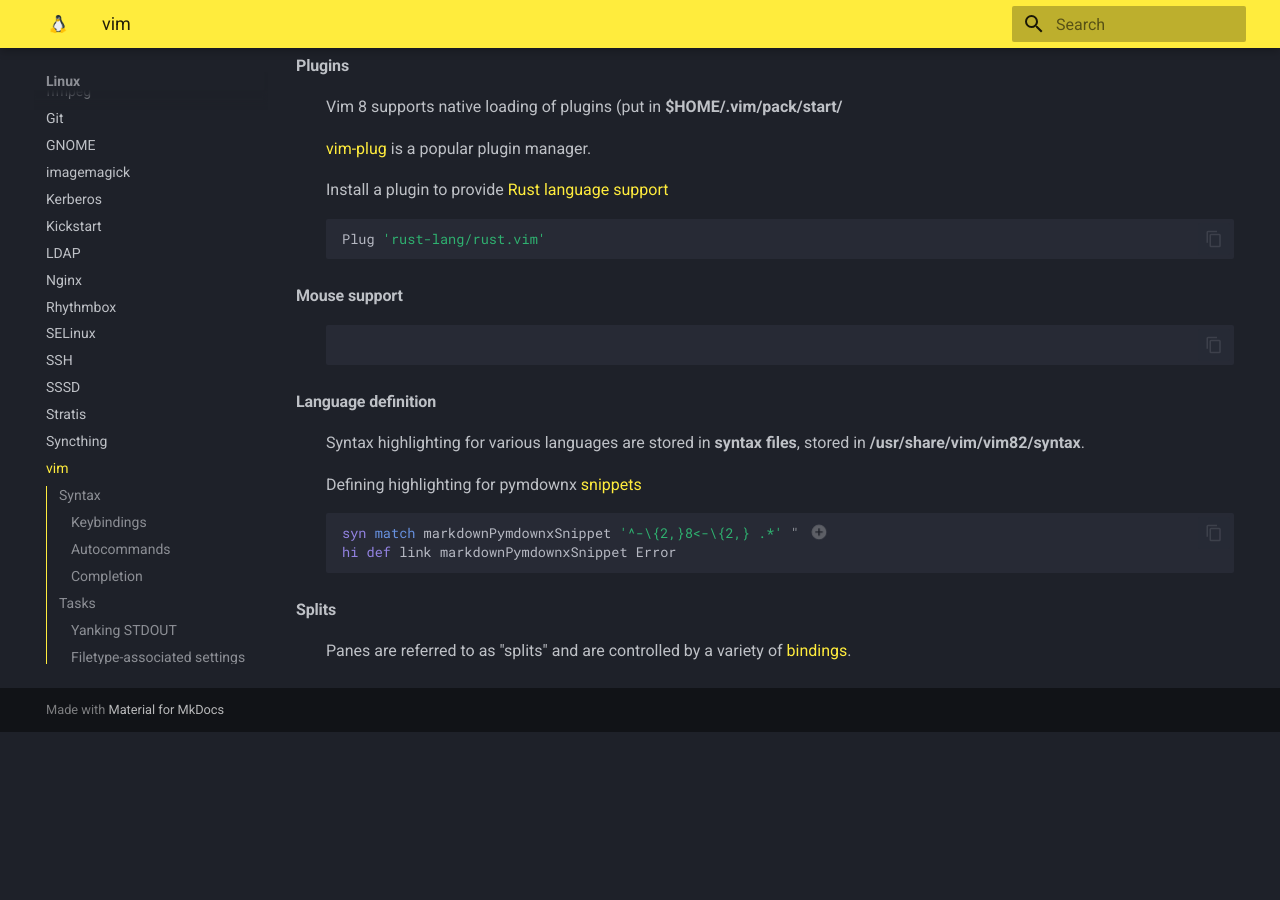
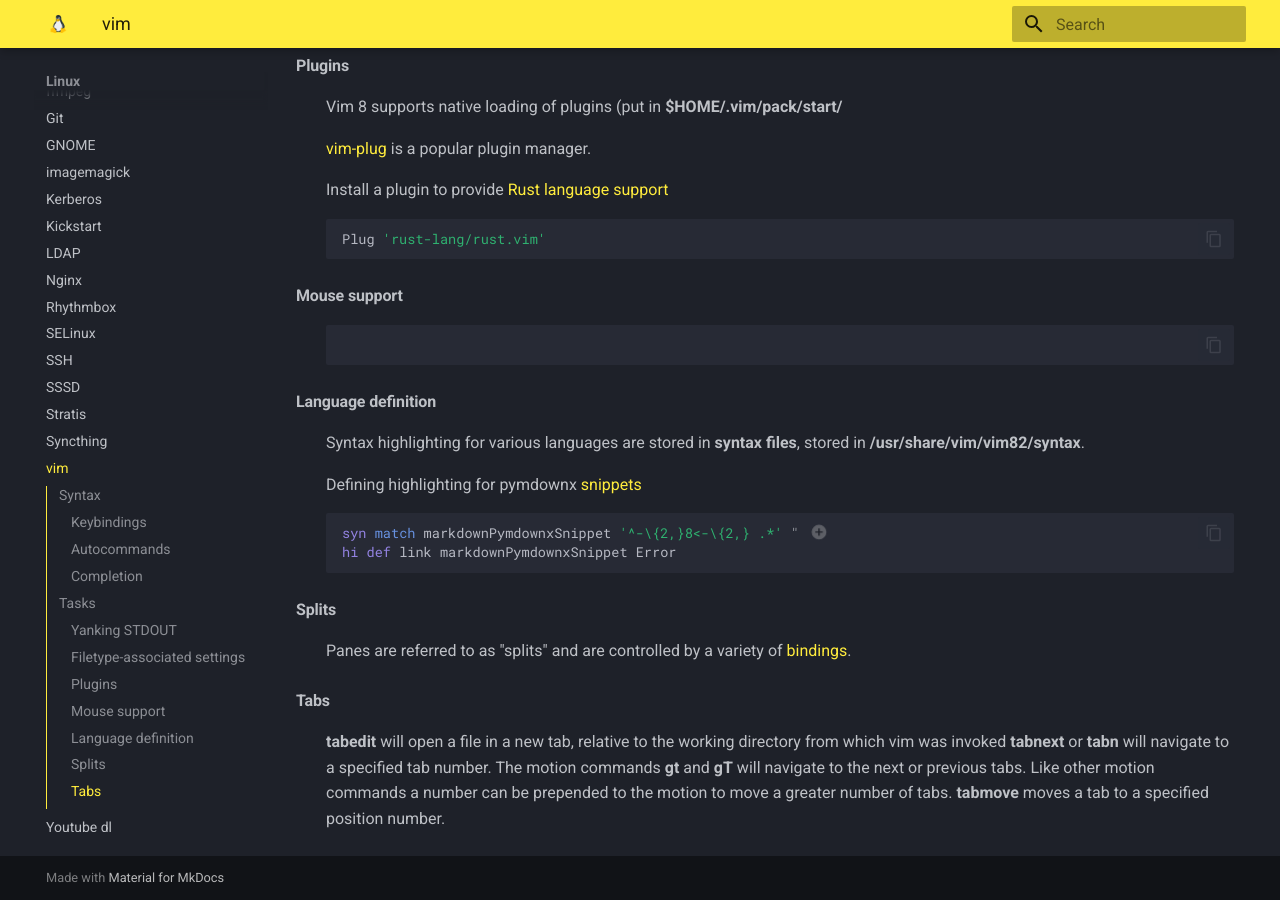
Before and after one commit to jasper-zanjani/linux, an MkDocs documentation site: the page built from docs/Applications/vim.md, in a window 1280 px wide and 900 px high, scrolled down 3350 px. Built offline with MkDocs 1.6.1 and Material for MkDocs 9.7.7, drawn with Linux system fonts in a browser that asks for light colours; before the commit the page ends 4082 px from its top, so only the background shows below that.

Commit message:
vim tabs

```diff
--- a/docs/Applications/vim.md
+++ b/docs/Applications/vim.md
@@ -205,3 +205,11 @@
 #### Splits
 :
     Panes are referred to as "splits" and are controlled by a variety of [bindings](https://vimtricks.com/p/vim-move-split/).
+
+#### Tabs
+:
+    **tabedit** will open a file in a new tab, relative to the working directory from which vim was invoked
+    **tabnext** or **tabn** will navigate to a specified tab number.
+    The motion commands **gt** and **gT** will navigate to the next or previous tabs.
+    Like other motion commands a number can be prepended to the motion to move a greater number of tabs.
+    **tabmove** moves a tab to a specified position number.
```
